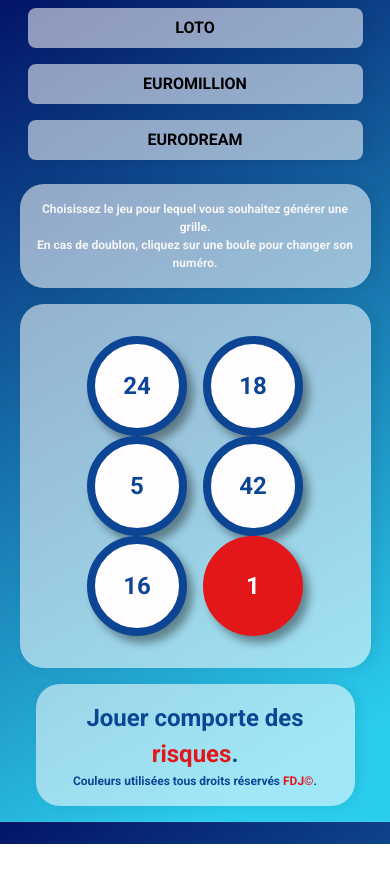
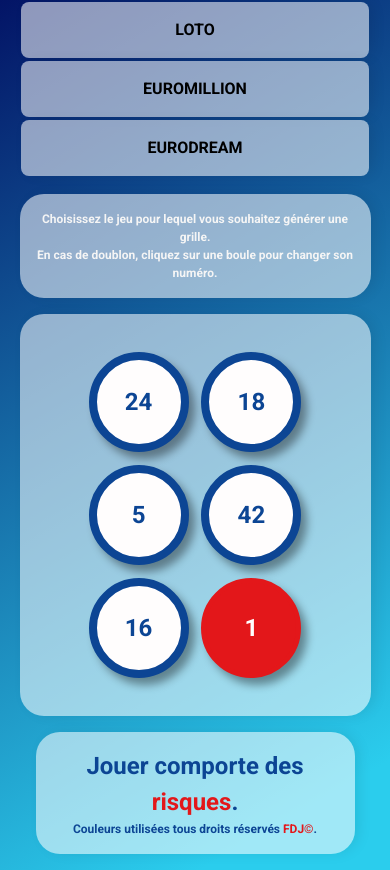
Before and after one commit to LouisAntoninLesieur/TIRAGE-DU-LOTO, a plain HTML site: page index.html in a window 390 px wide. Both pictures are taken after a click on the button "LOTO". Before the commit the page ends 844 px from the top, so only its background shows below. Drawn offline with Linux system fonts and the light colour scheme.

Commit message:
minors changes css

```diff
--- a/style.css
+++ b/style.css
@@ -178,20 +178,18 @@ body {
         width: 100px;
         height: 100px;
         font-size: 1.5rem;
+        margin: .4rem;
     }
     .buttons-container {
         flex-direction: column;
     }
     .button {
-        margin: .5rem;
-        padding: .5rem;
+        margin: .1rem;
     }
     .ball:hover, .bonus-ball:hover {
-        transform: none;
-        transition: none;
-        cursor: none;
-    }
-    .ball:active, .bonus-ball:active {
-        transform: none;
-    }
+    transform: scale(1);
 }
+.ball:active, .bonus-ball:active {
+    transform: scale(1);
+}
+}
```
